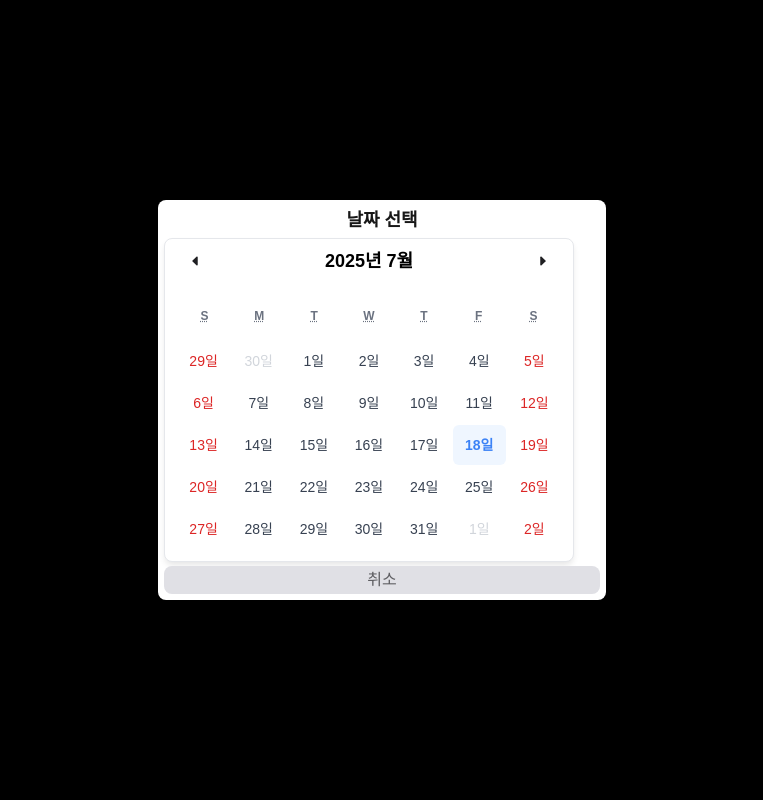
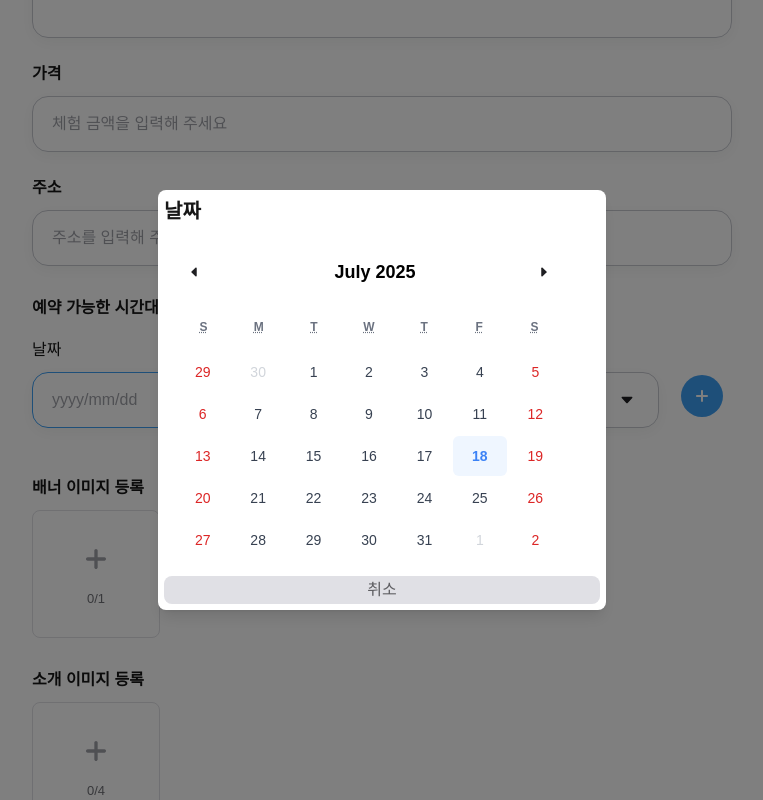
Before and after one commit to yuwonkyu/codenomad, a Next.js app: page /experiences/add in a window 1280 px wide. Both pictures are taken after a click on the button 601 px from the left and 995 px from the top of the page. Shown: the part 595-1395 px from the top of the page, without its empty margins (258-1021 px from the left). Built offline with nearby package versions, Linux system fonts and the light colour scheme; a web font is replaced by a local one.

Commit message:
Merge branch 'dev' of https://github.com/sprint15-part4-team5/codenomad into feat/add-date-ui2

```diff
--- a/src/components/common/Calendar.tsx
+++ b/src/components/common/Calendar.tsx
@@ -34,9 +34,9 @@ const CalendarComponent = ({ selectedDate, onChange, className }: CalendarProps)
       /* 캘린더 컨테이너 기본 스타일 리셋 */
       .react-calendar {
         background: white !important;
-        border: 1px solid #e5e7eb !important;
+        border: none !important;
         border-radius: 8px !important;
-        box-shadow: 0 4px 6px -1px rgba(0, 0, 0, 0.1) !important;
+        box-shadow: none !important;
         font-family: inherit !important;
         line-height: 1.125em !important;
         width: 410px !important;
@@ -68,15 +68,16 @@ const CalendarComponent = ({ selectedDate, onChange, className }: CalendarProps)
       }
 
       .react-calendar__navigation button:hover {
-        background-color: #f3f4f6 !important;
+        background-color: #ffffff !important;
       }
 
       .react-calendar__navigation__label {
         flex-grow: 1 !important;
-        text-align: center !important;
+        text-align: left !important;
         font-weight: 600 !important;
         color: #000000 !important;
         font-size: 16px !important;
+        margin-left: 12px !important;
       }
 
       /* 월/연 뷰 스타일 */
@@ -97,6 +98,7 @@ const CalendarComponent = ({ selectedDate, onChange, className }: CalendarProps)
         font-size: 0.75em !important;
         margin-bottom: 8px !important;
         padding: 0 !important;
+        border-bottom: none !important;
       }
 
       .react-calendar__month-view__weekdays__weekday {
@@ -104,6 +106,8 @@ const CalendarComponent = ({ selectedDate, onChange, className }: CalendarProps)
         color: #6b7280 !important;
         background: transparent !important;
         border: none !important;
+        text-decoration: none !important;
+        border-bottom: none !important;
       }
 
       /* 날짜 타일 컨테이너 */
@@ -213,8 +217,8 @@ const CalendarComponent = ({ selectedDate, onChange, className }: CalendarProps)
         selectRange={false}
         returnValue="start"
         navigationLabel={({ date }) => (
-          <span className="font-semibold text-center text-black text-lg">
-            {date.toLocaleDateString('ko-KR', { year: 'numeric', month: 'long' })}
+          <span className="font-semibold text-left text-black text-lg">
+            {date.toLocaleDateString('en-US', { year: 'numeric', month: 'long' })}
           </span>
         )}
         prev2Label={null}
@@ -239,6 +243,9 @@ const CalendarComponent = ({ selectedDate, onChange, className }: CalendarProps)
           const week = ['S', 'M', 'T', 'W', 'T', 'F', 'S'];
           return week[date.getDay()];
         }}
+        formatDay={(_, date) => {
+          return date.getDate().toString();
+        }}
       />
     </div>
   );
--- a/src/components/myExperiencesAddEdit/ReserveTimesInput.tsx
+++ b/src/components/myExperiencesAddEdit/ReserveTimesInput.tsx
@@ -55,10 +55,25 @@ const ReserveTimesInput = ({
               />
               {/* 달력 아이콘 클릭 시 CalendarModal 노출 */}
               {calendarOpenIdx === idx && idx === 0 && (
-                <div className="fixed inset-0 z-[9999] flex items-center justify-center bg-black bg-opacity-50">
-                  <div className="bg-white rounded-lg shadow-lg p-6 max-w-md w-full mx-4 relative z-[10000]">
-                    <div className="mb-4">
-                      <h3 className="text-lg font-semibold text-center">날짜 선택</h3>
+                <div
+                  className="fixed inset-0 z-[9999] flex items-center justify-center bg-black/50"
+                  onClick={(e) => {
+                    // 배경 클릭 시 모달 닫기
+                    if (e.target === e.currentTarget) {
+                      console.log('배경 클릭으로 모달 닫힘');
+                      setCalendarOpenIdx(null);
+                    }
+                  }}
+                >
+                  <div
+                    className="bg-white rounded-lg shadow-lg p-6 max-w-md w-full mx-4 relative z-[10000]"
+                    onClick={(e) => {
+                      // 모달 내부 클릭 시 이벤트 전파 중단
+                      e.stopPropagation();
+                    }}
+                  >
+                    <div className="mb-24">
+                      <h3 className="text-20-b font-semibold text-left">날짜</h3>
                     </div>
                     <CalendarComponent
                       selectedDate={rt.date ? new Date(rt.date) : null}
```
